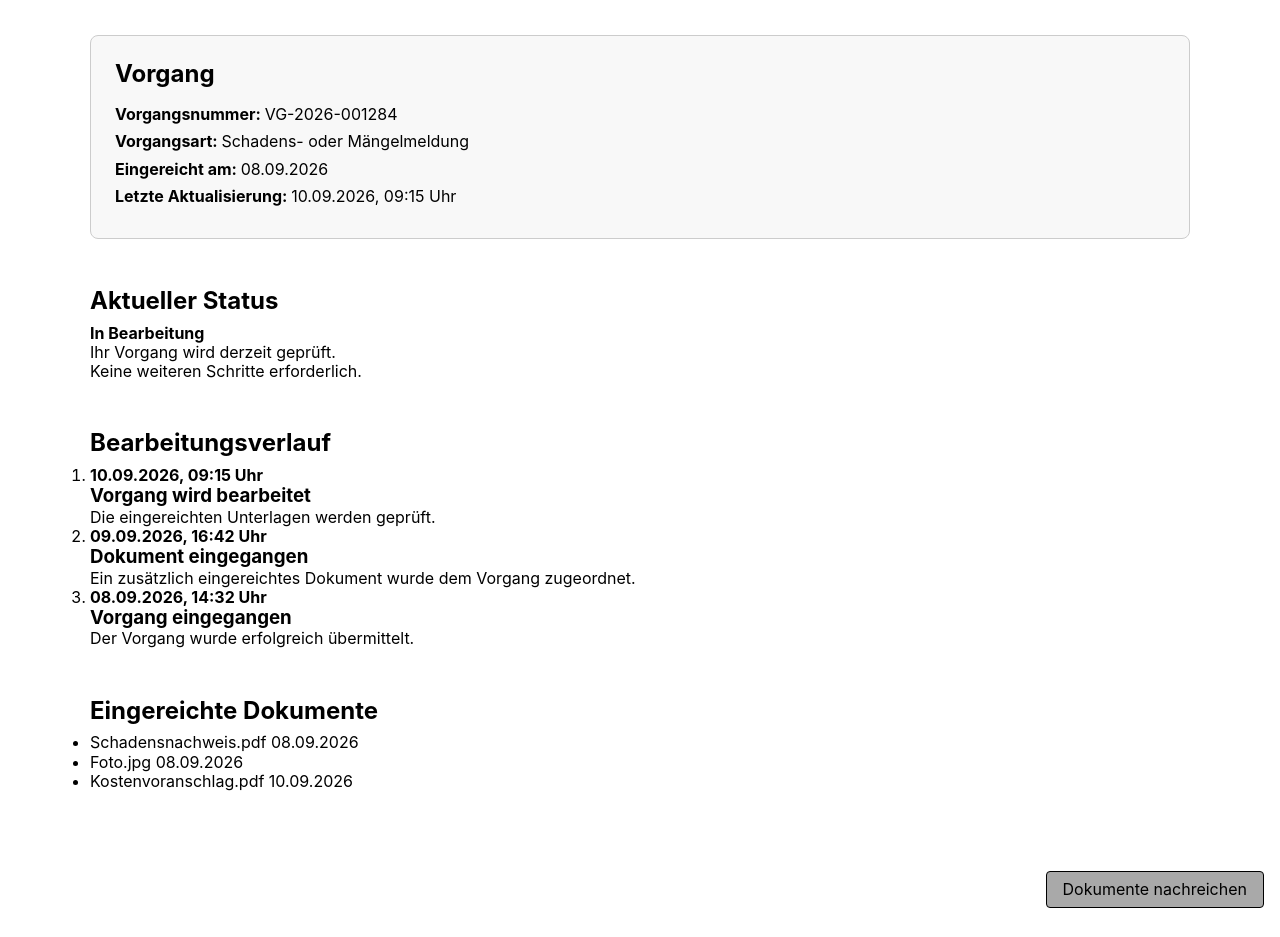
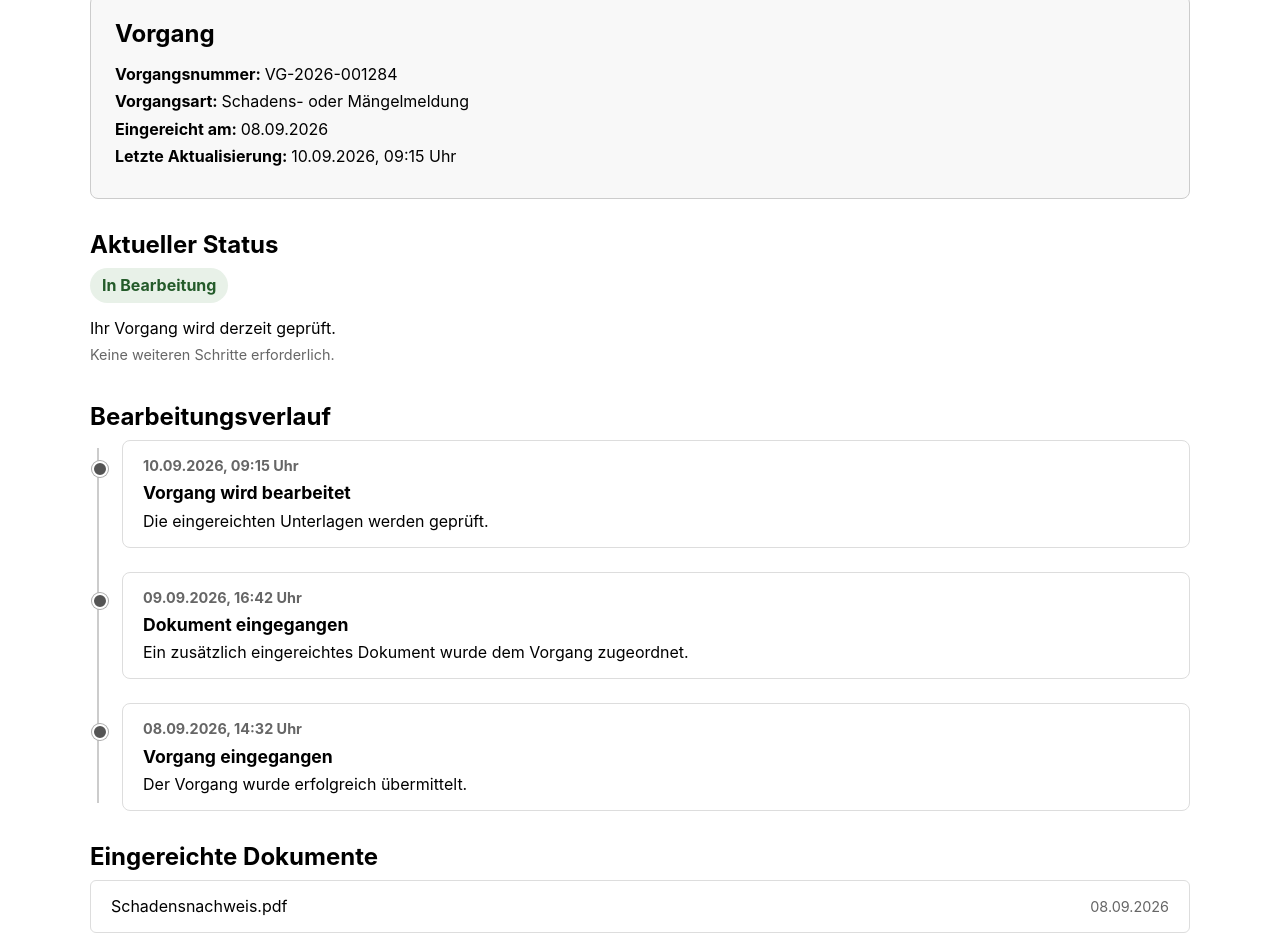
Before and after one commit to Bayoura/case-management, a website built with Vite: page src/pages/service-portal/case-status.html in a window 1280 px wide. Shown: the part 243-1180 px from the top of the page. Built offline with nearby package versions, Linux system fonts and the light colour scheme.

Commit message:
Add styling for case status page

```diff
--- a/src/styles/main.css
+++ b/src/styles/main.css
@@ -25,6 +25,11 @@
   border-radius: 6px;
   cursor: pointer;
   font: inherit;
+}
+
+.hint {
+  color: #666;
+  font-size: 0.9rem;
 }
 
 /*--------------------------------------------------- HEADER --------------------------------------------- */
@@ -106,6 +111,7 @@
 }
 
 .card-button {
+  display: inline-block;
   text-decoration: none;
   padding: 0.5rem 1rem;
   background-color: rgb(169, 169, 169);
@@ -143,7 +149,7 @@
   margin: 0 auto;
   display: flex;
   flex-direction: column;
-  gap: 3rem;
+  gap: 2rem;
 }
 
 .case-summary {
@@ -211,12 +217,158 @@
   background-color: #333;
 }
 
-.upload-area .form-hint {
+.upload-area .hint {
   margin-top: 0.5rem;
 }
 
 .selected-documents {
   margin-top: 2rem;
+}
+
+/* ------------------------------------------------- CASE STATUS --------------------------------------------- */
+
+.case-status-page {
+  gap: 1.5rem;
+}
+
+.current-status p {
+  margin: 0.5rem 0;
+}
+
+#case-status-display {
+  display: inline-block;
+
+  padding: 0.5rem 0.75rem;
+  border-radius: 999px;
+
+  background-color: #e8f1e8;
+  color: #245b2a;
+
+  font-weight: bold;
+}
+
+#case-status-description {
+  margin-top: 1rem;
+}
+
+#case-history-list {
+  position: relative;
+
+  display: flex;
+  flex-direction: column;
+  gap: 1.5rem;
+  margin: 0;
+  padding: 0 0 0 2rem;
+  list-style: none;
+}
+
+/* Vertikale Linie der Timeline */
+#case-history-list::before {
+  content: "";
+
+  position: absolute;
+  top: 0.5rem;
+  bottom: 0.5rem;
+  left: 0.45rem;
+
+  width: 2px;
+  background-color: #ccc;
+}
+
+#case-history-list li {
+  position: relative;
+
+  padding: 1rem 1.25rem;
+
+  border: 1px solid #ddd;
+  border-radius: 8px;
+  background-color: #fff;
+}
+
+/* Punkt auf der Timeline */
+#case-history-list li::before {
+  content: "";
+
+  position: absolute;
+  top: 1.25rem;
+  left: -1.95rem;
+
+  width: 0.75rem;
+  height: 0.75rem;
+
+  border: 2px solid #fff;
+  border-radius: 50%;
+  background-color: #555;
+
+  box-shadow: 0 0 0 1px #aaa;
+}
+
+#case-history-list li strong {
+  display: block;
+
+  margin-bottom: 0.5rem;
+
+  color: #666;
+  font-size: 0.9rem;
+}
+
+#case-history-list li h3 {
+  margin: 0 0 0.5rem;
+  font-size: 1.1rem;
+}
+
+#submitted-documents-list {
+  display: flex;
+  flex-direction: column;
+  gap: 0.75rem;
+  list-style: none;
+}
+
+#submitted-documents-list li {
+  display: flex;
+  align-items: center;
+  justify-content: space-between;
+  gap: 1rem;
+  padding: 1rem 1.25rem;
+  border: 1px solid #ddd;
+  border-radius: 6px;
+  background-color: #fff;
+}
+
+#submitted-documents-list li span:last-child {
+  color: #666;
+  font-size: 0.9rem;
+  white-space: nowrap;
+}
+
+@media (max-width: 768px) {
+  .case-summary,
+  .current-status {
+    padding: 1rem;
+  }
+
+  .case-summary p {
+    flex-direction: column;
+    gap: 0.25rem;
+  }
+
+  .case-summary strong {
+    min-width: auto;
+  }
+
+  #case-history-list {
+    padding-left: 1.5rem;
+  }
+
+  #case-history-list li::before {
+    left: -1.45rem;
+  }
+
+  #submitted-documents-list li {
+    align-items: flex-start;
+    flex-direction: column;
+    gap: 0.25rem;
+  }
 }
 
 /* ---------------------------------------------- APPLICATION FORMS ---------------------------------------- */
@@ -236,12 +388,7 @@
   margin-top: 2rem;
 }
 
-.form-hint {
-  color: #666;
-  font-size: 0.9rem;
-}
-
-.case-number-form .form-hint {
+.case-number-form .hint {
   margin-top: 1.5rem;
 }
 
```
